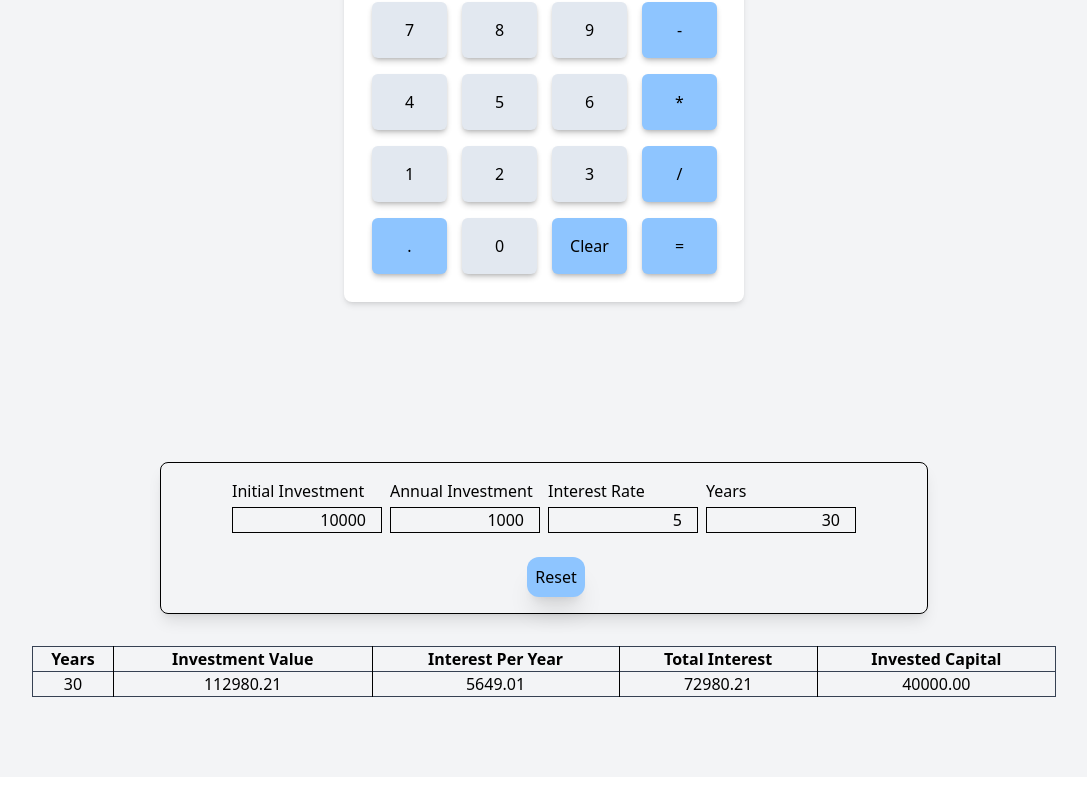
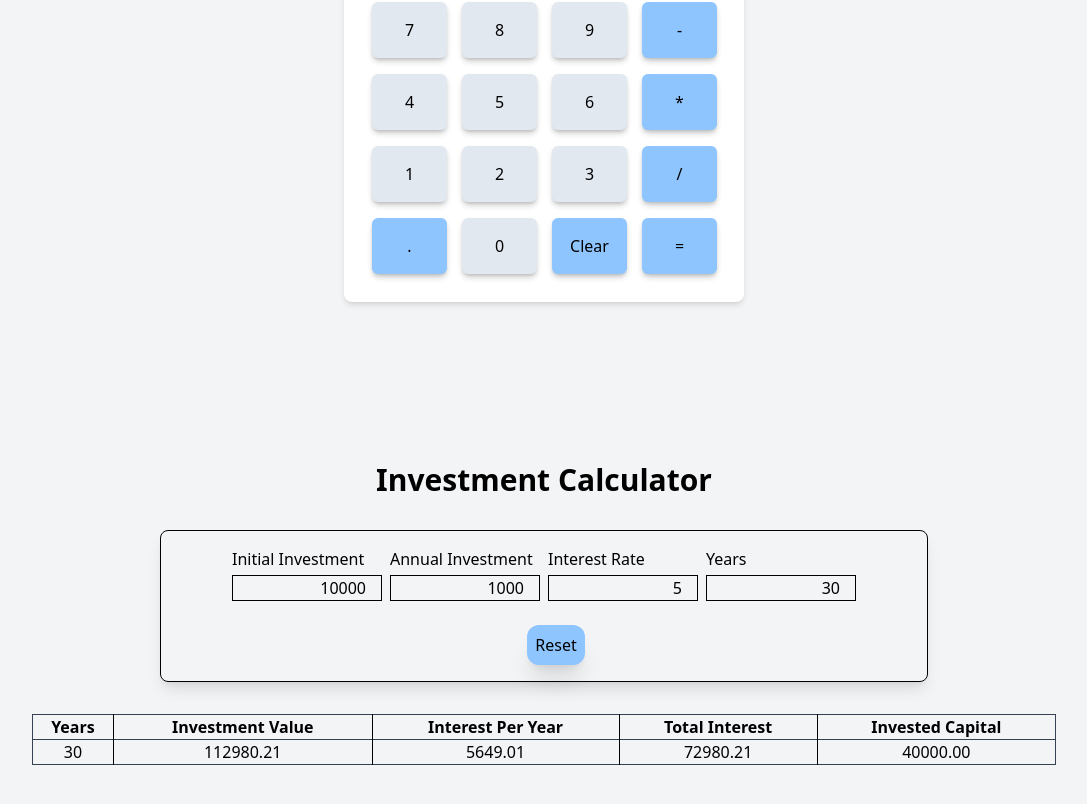
Before and after one commit to Ben-Cor/React-calcs, a React (Vite) app: page / in a window 1280 px wide. Shown: the part 352-1156 px from the top of the page, without its empty margins (96-1183 px from the left). Before the commit the page ends 1129 px from the top, so only its background shows below. Built offline with nearby package versions, Linux system fonts and the light colour scheme.

Commit message:
heading for investment calc added

```diff
--- a/src/components/InvestmentCalc.jsx
+++ b/src/components/InvestmentCalc.jsx
@@ -40,6 +40,7 @@ const handleClickReset = (e) => {
 
     return (
         <section>
+            <h2 className="text-3xl font-bold mb-4 flex justify-center items-center mt-20">Investment Calculator</h2>
             <InvestmentInputs userInput={userInput} handleChangeInput={handleChangeInput} handleClickReset={handleClickReset} />
             <InvestmentOuputs userInput={userInput} />
         </section>
--- a/src/components/InvestmentInputs.jsx
+++ b/src/components/InvestmentInputs.jsx
@@ -1,7 +1,7 @@
 export default function InvestmentInputs({userInput, handleChangeInput, handleClickReset}) {
 
   return (
-    <div className="flex items-center justify-center pt-20 pb-4">
+    <div className="flex items-center justify-center pt-4 pb-4">
         <div className="flex flex-col items-center justify-center border-[1px] rounded-lg shadow-lg w-[60%] pb-4">
             <form className="flex text-start justify-end items-end w-auto gap-2 p-4" action="">
                 <div className="flex flex-col align-center justify-center gap-1">
```
